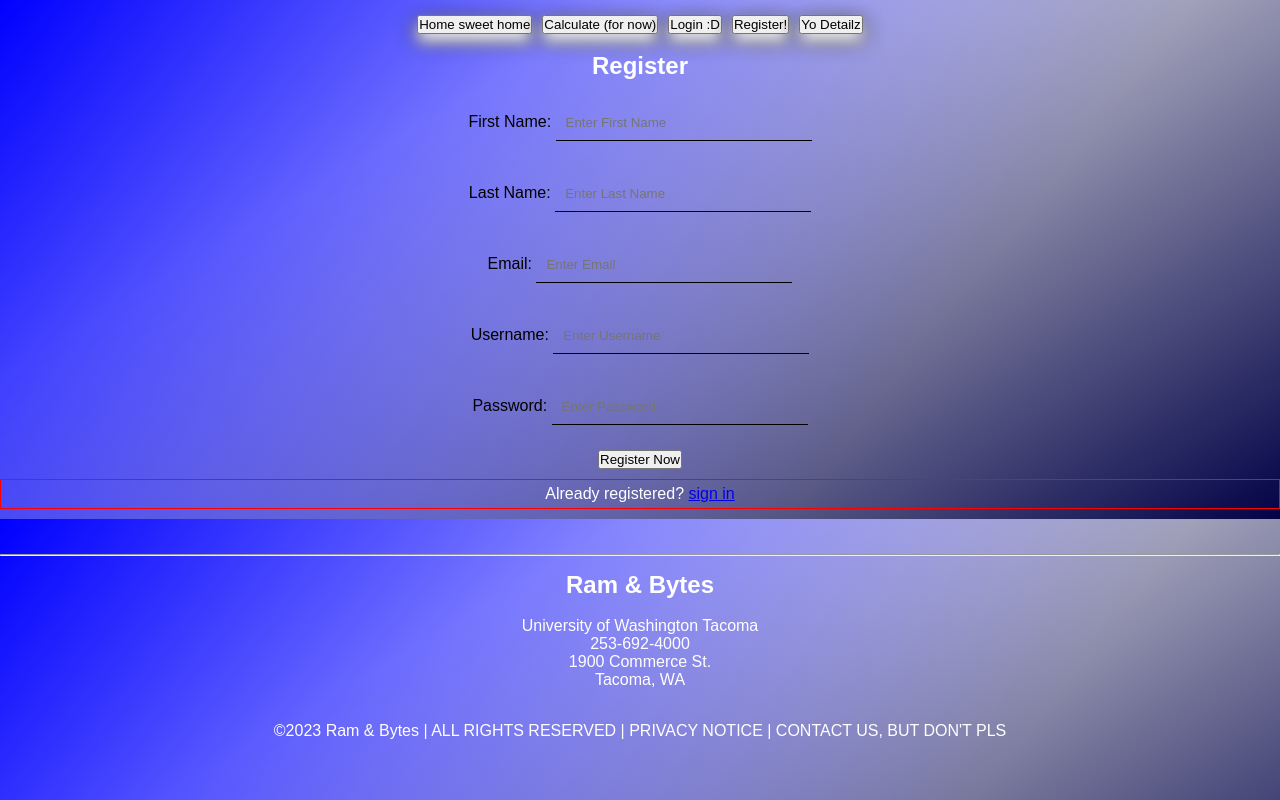
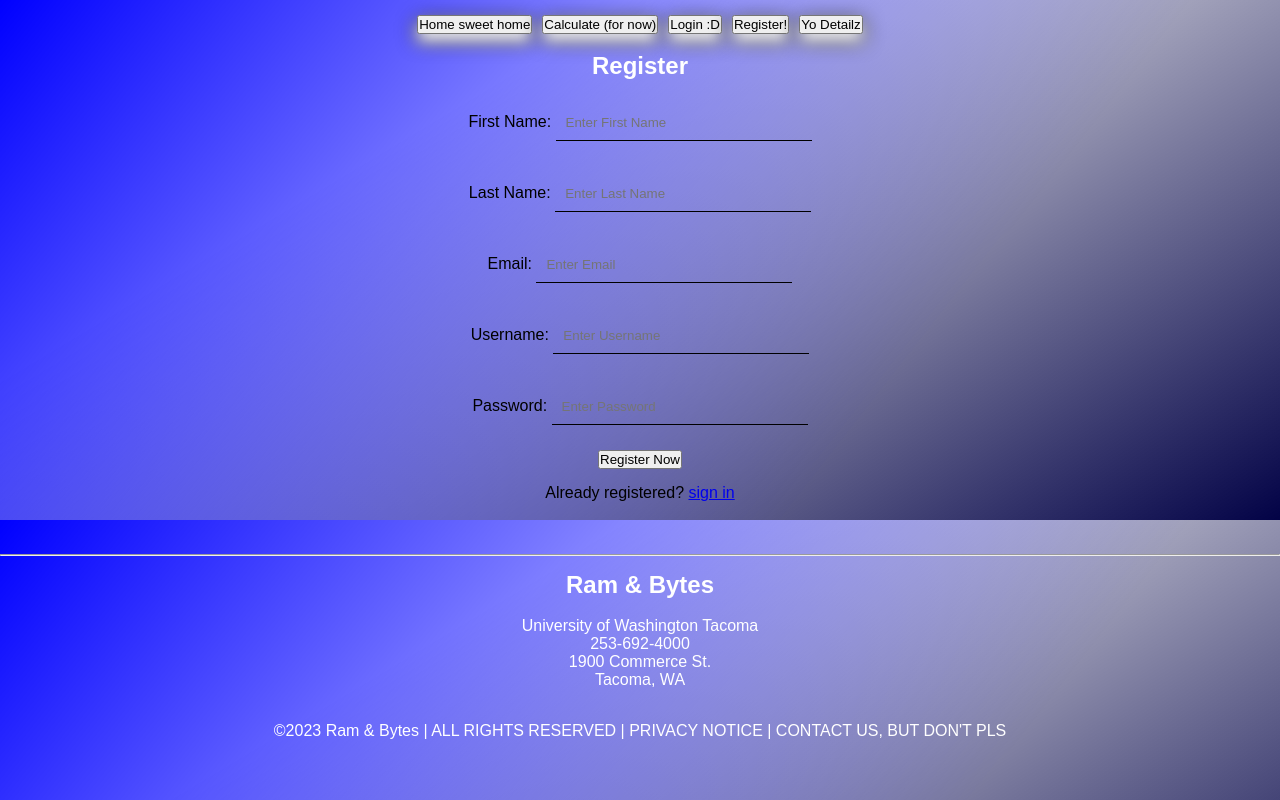
Before and after one commit to zlahan/Financial-Calculator, a React (Create React App) app: page /Register in a window 1280 px wide. Built offline with nearby package versions, Linux system fonts and the light colour scheme.

Commit message:
Financial Calculator 2.20 11.05pm

```diff
--- a/src/Components/Login.js
+++ b/src/Components/Login.js
@@ -80,9 +80,10 @@ export default class Login extends Component {
             Submit
           </button>
         </div>
-        <p>
+        <div>
           Forgot <a href="#">password?</a>
-        </p>
+        </div>
+        <br />
       </form>
     )
   }
--- a/src/Components/Register.js
+++ b/src/Components/Register.js
@@ -95,9 +95,10 @@ export default class Register extends Component {
             Register Now
           </button>
         </div>
-        <p>
+        <div>
           Already registered? <a href="/sign-in">sign in</a>
-        </p>
+        </div>
+        <br />
       </form>
     )
   }
```
